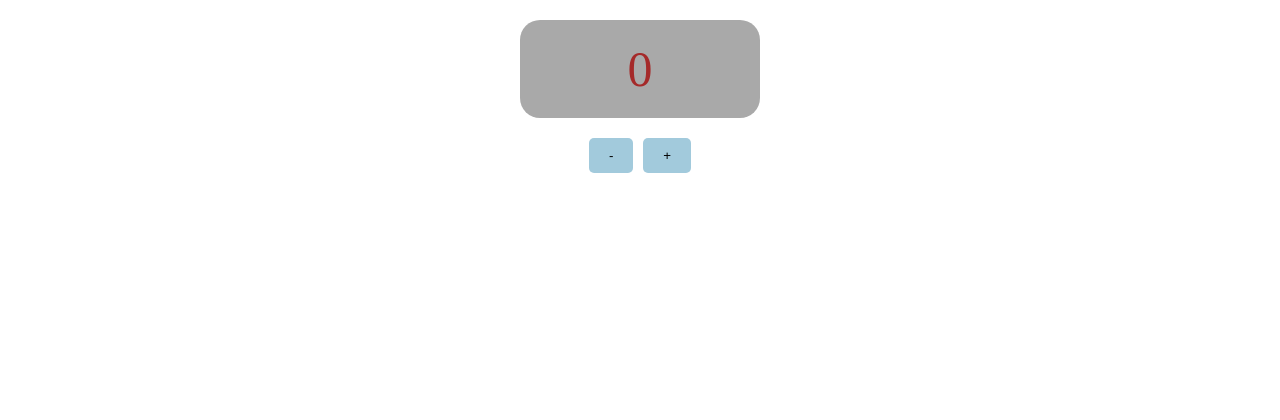
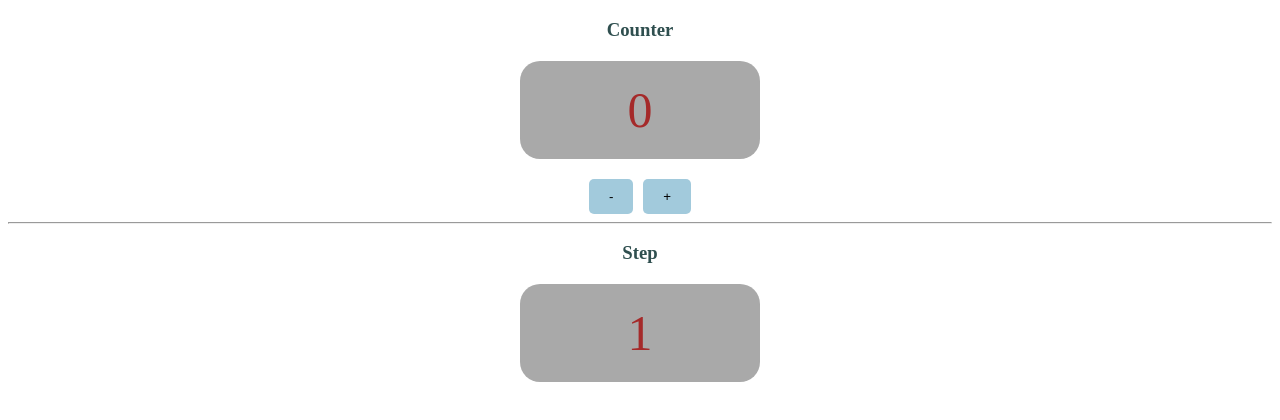
Before and after one commit to drinkins85/my-redux, a React app: page / in a window 1280 px wide. Shown: the top 420 px of the page. Built offline with nearby package versions, Linux system fonts and the light colour scheme.

Commit message:
useSelector

```diff
--- a/src/App.tsx
+++ b/src/App.tsx
@@ -2,6 +2,7 @@ import React from 'react';
 import configureStore from './store/configureStore';
 import CounterButton from './components/CounterButton/CounterButton';
 import CounterLabel from './components/CounterLabel/CounterLabel';
+import StepLabel from './components/StepLabel/StepLabel';
 import Provider from './react-redux/Provider';
 import './App.css';
 
@@ -11,9 +12,13 @@ export default function App(): JSX.Element {
     return (
         <div className="App">
             <Provider store={store}>
+                <h3>Counter</h3>
                 <CounterLabel />
-                <CounterButton text="-" type="DEC" />
-                <CounterButton text="+" type="INC" />
+                <CounterButton text="-" type="COUNTER_DEC" />
+                <CounterButton text="+" type="COUNTER_INC" />
+                <hr />
+                <h3>Step</h3>
+                <StepLabel />
             </Provider>
         </div>
     );
--- a/src/actions/counterActions.ts
+++ b/src/actions/counterActions.ts
@@ -1,6 +1,6 @@
 import { IAction } from '../redux/createStore';
 
-export type TCounterActionType = 'INC'|'DEC';
+export type TCounterActionType = 'COUNTER_INC'|'COUNTER_DEC'|'STEP_INC'|'STEP_DEC';
 
 export interface ICounterAction extends IAction {
     type: TCounterActionType
--- /dev/null
+++ b/src/components/StepLabel/StepLabel.tsx
@@ -0,0 +1,14 @@
+import React from 'react';
+import Label from '../Label/Label';
+import useSelector from '../../react-redux/useSelector';
+import { IAppState } from '../../store/configureStore';
+
+function stepSelector(state: IAppState): number {
+    return state.counter.step;
+}
+
+export default function StepLabel() {
+    const step = useSelector<IAppState, number>(stepSelector);
+
+    return <Label value={step} />;
+}
--- /dev/null
+++ b/src/react-redux/useSelector.ts
@@ -0,0 +1,40 @@
+import {
+    useContext, useReducer, useRef, useEffect,
+} from 'react';
+import ReactReduxContext from './ReactReduxContext';
+import { IState, IStore } from '../redux/createStore';
+
+type TSelector<S = IState, T = any> = (state: S) => T;
+
+export default function useSelector<S = IState, T = any>(selector: TSelector<S, T>): T {
+    const store: IStore<S> = useContext(ReactReduxContext);
+    const [, forceRender] = useReducer((s) => s + 1, 0);
+
+    const savedSelector = useRef<TSelector<S, T>>();
+    const savedState = useRef<S>();
+    const savedSelectedState = useRef<T>();
+    const state = store.getState();
+    const selectedState = selector(state);
+
+    useEffect(() => {
+        savedSelector.current = selector;
+        savedState.current = state;
+        savedSelectedState.current = selectedState;
+    });
+
+    useEffect(() => {
+        const checkUpdates = () => {
+            const newSelectedState = savedSelector.current(savedState.current);
+
+            if (newSelectedState === savedSelectedState.current) {
+                return;
+            }
+
+            forceRender();
+        };
+
+        store.subscribe(checkUpdates);
+    }, []);
+
+    return selectedState;
+}
--- a/src/reducers/counterReducer.ts
+++ b/src/reducers/counterReducer.ts
@@ -6,15 +6,25 @@ export default function counterReducer(
     action: ICounterAction,
 ): ICounterState {
     switch (action.type) {
-        case 'INC':
+        case 'COUNTER_INC':
             return {
                 ...state,
-                value: state.value + 1,
+                value: state.value + state.step,
             };
-        case 'DEC':
+        case 'COUNTER_DEC':
             return {
                 ...state,
-                value: state.value - 1,
+                value: state.value - state.step,
+            };
+        case 'STEP_INC':
+            return {
+                ...state,
+                step: state.step + 1,
+            };
+        case 'STEP_DEC':
+            return {
+                ...state,
+                step: state.step - 1,
             };
         default:
             return state;
```
Also changed, not shown: src/components/Label/Label.tsx (+0 -12 lines).
